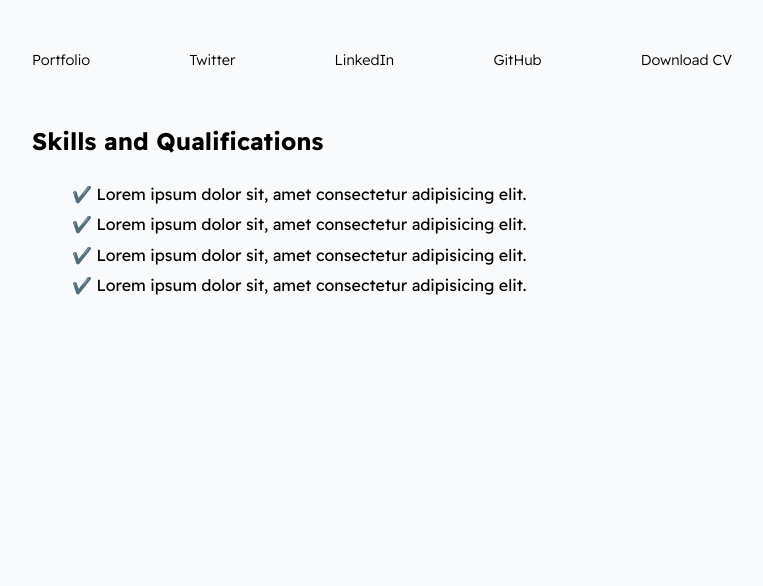
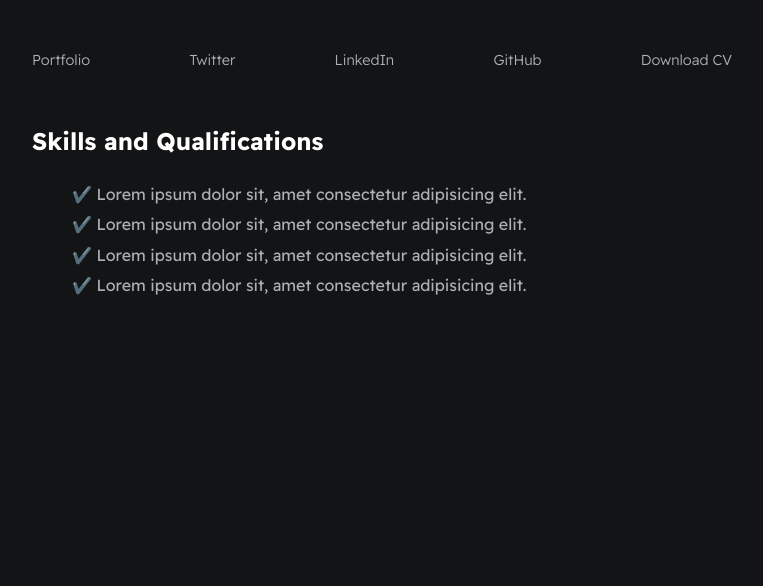
Before and after one commit to isaackhan21/cv_website, a plain HTML site: page index.html in a window 1280 px wide. Shown: the part 214-800 px from the top of the page, without its empty margins (258-1021 px from the left). Drawn offline with Linux system fonts and the light colour scheme.

Commit message:
Dark Mode

```diff
--- a/styles/main.css
+++ b/styles/main.css
@@ -1,11 +1,23 @@
 @import url('https://fonts.googleapis.com/css2?family=Readex+Pro:wght@300;400;500;600;700&display=swap');
 
 :root{
-    --mainTextColor:#000;
-    --secondaryTextColor:(51 51 51);
-    --mainLinkColor:#0da2b8;
-    --mainBorderColor:rgb(218, 218, 218);
-    --mainBgColor:rgb(249, 250,251);
+    --mainTextColor-light:#000;
+    --secondaryTextColor-light:rgb(51 51 51);
+    --mainLinkColor-light:#0da2b8;
+    --mainBorderColor-light:rgb(218, 218, 218);
+    --mainBgColor-light:rgb(249, 250,251);
+
+    --mainTextColor-dark:#fff;
+    --secondaryTextColor-dark:#adb0b1;
+    --mainLinkColor-dark:rgb(30, 190,214);
+    --mainBorderColor-dark:#2b3031;
+    --mainBgColor-dark:#131415;
+
+    --mainTextColor:var(--mainTextColor-dark);
+    --secondaryTextColor:var(--secondaryTextColor-dark);
+    --mainLinkColor:var(--mainLinkColor-dark);
+    --mainBorderColor:var(--mainBorderColor-dark);
+    --mainBgColor:var(--mainBgColor-dark);
 }
 
 * {
```
Also changed, not shown: 1 other file.
